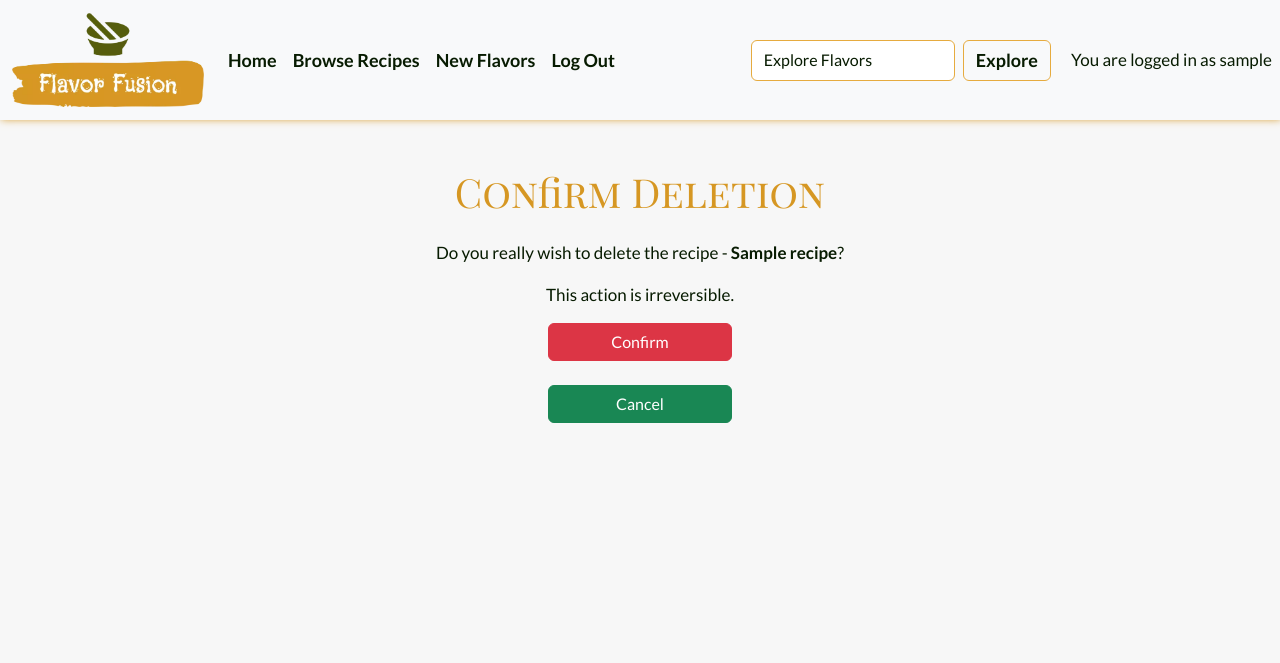
After one commit to bhagyashriyogeshpatil/flavor-fusion, a Django app: a page that uses blog/templates/blog/recipe_confirm_delete.html in a window 1280 px wide. The commit adds this page. Shown: the top 663 px of the page. Run offline with Django 5.2, Linux system fonts and the light colour scheme; a user stored in the database is signed in; tables that the repository leaves empty hold one stand-in row (values such as "Sample post"); some libraries are stand-ins or nearby versions.

Commit message:
Create DeleteRecipe view with permission checks and success message; Add template 'recipe_confirm_delete.html' for deletion confirmation; Add template '403.html' for handling 403 Forbidden errors; Update 'recipe_detail.html' with deletion links

```diff
--- /dev/null
+++ b/blog/templates/blog/recipe_confirm_delete.html
@@ -0,0 +1,23 @@
+{% extends "base.html" %}
+{% block title %} Delete Recipe - {{ recipe.title }} {% endblock %}
+
+{% load crispy_forms_tags %}
+
+{% block content %}
+<!-- Delete recipe confirmation form -->
+<div class="container text-center mt-5">
+    <div class="row justify-content-center">
+        <div class="col-md-8 mx-auto">
+            <h1>Confirm Deletion</h1>
+            <p class="mt-4">Do you really wish to delete the recipe - <strong>{{ recipe.title }}</strong>?</p>
+            <p class="mb-3">This action is irreversible.</p>
+            <form method="POST">
+                {% csrf_token %}
+                <input type="submit" value="Confirm" class="btn btn-danger w-25 mb-4">
+            </form>
+            <a href="{% url 'recipe_detail' recipe.slug %}" class="btn btn-success w-25">Cancel</a>
+        </div>
+    </div>
+</div>
+
+{% endblock content %}
--- a/blog/templates/blog/recipe_detail.html
+++ b/blog/templates/blog/recipe_detail.html
@@ -38,7 +38,7 @@
             {% if user.id == recipe.author.id %}
             <div class="text-center mt-4">
                 <a href="#" id="edit-button" class="btn btn-success me-2">Edit</a>
-                <a href="#" id="delete-button" class="btn btn-danger">Delete</a>
+                <a href="{% url 'delete_recipe' recipe.slug %}" id="delete-button" class="btn btn-danger">Delete</a>
             </div>
             {% endif %}
         </div>
--- a/blog/urls.py
+++ b/blog/urls.py
@@ -1,9 +1,12 @@
 from django.urls import path
-from .views import Index, NewFlavors, RecipesList, recipe_detail
+from .views import Index, NewFlavors, RecipesList, recipe_detail, DeleteRecipe
 
 urlpatterns = [
     path('', Index.as_view(), name='home'),
     path('new_flavors/', NewFlavors.as_view(), name='new_flavors'),
     path('recipes/', RecipesList.as_view(), name='recipes'),
     path('recipe_detail/<slug:slug>/', recipe_detail, name='recipe_detail'),
+    path('delete_recipe/<slug:slug>/', DeleteRecipe.as_view(), name='delete_recipe'),
+    # To test the 403 Forbidden error page
+    # path('forbidden/', my_view, name='forbidden'),
 ]
--- a/blog/views.py
+++ b/blog/views.py
@@ -1,9 +1,12 @@
 from django.shortcuts import render, get_object_or_404
-from django.views.generic import (TemplateView, CreateView, ListView)
+from django.views.generic import (TemplateView, CreateView, ListView, DeleteView)
 from .models import Recipe
 from .forms import NewFlavorsForm
-from django.contrib.auth.mixins import LoginRequiredMixin
+from django.contrib.auth.mixins import LoginRequiredMixin, UserPassesTestMixin
 from django.contrib import messages
+
+# To test the 403 Forbidden error page
+# from django.core.exceptions import PermissionDenied
 
 # Create your views here.
 
@@ -44,3 +47,20 @@ def recipe_detail(request, slug):
         request,
         "blog/recipe_detail.html",
         {"recipe": recipe})
+
+class DeleteRecipe(LoginRequiredMixin, UserPassesTestMixin, DeleteView):
+    """Delete a recipe"""
+    model = Recipe
+    success_url = '/recipes/'
+
+    def test_func(self):
+        return self.request.user == self.get_object().author
+
+    def delete(self, request, *args, **kwargs):
+        msg = "Your recipe has been deleted successfully."
+        messages.add_message(self.request, messages.SUCCESS, msg)
+        return super().delete(request, *args, **kwargs)
+
+# To test the 403 Forbidden error page
+# def my_view(request):
+#     raise PermissionDenied
```
Also changed, not shown: templates/403.html (added, +15 -0 lines).
